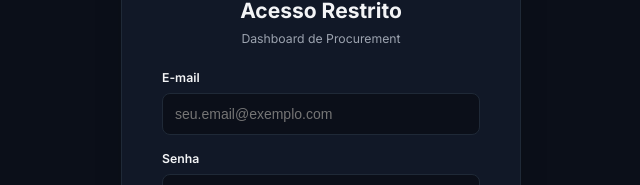
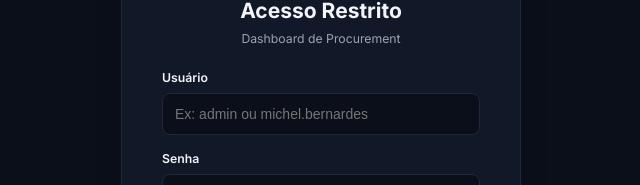
Before and after one commit to RizzoBia/procurement-dashboard, a React (Vite) app: page /login in a window 1280 px wide. Shown: the part 300-485 px from the top of the page, without its empty margins (319-959 px from the left). Built offline with nearby package versions, Linux system fonts and the light colour scheme; no server answers; the database is empty.

Commit message:
Change login from email to username

```diff
--- a/src/pages/Login.jsx
+++ b/src/pages/Login.jsx
@@ -5,7 +5,7 @@ import { LogIn } from 'lucide-react';
 import './Login.css';
 
 export default function Login() {
-  const [email, setEmail] = useState('');
+  const [username, setUsername] = useState('');
   const [password, setPassword] = useState('');
   const [error, setError] = useState('');
   const [isLoading, setIsLoading] = useState(false);
@@ -18,10 +18,13 @@ export default function Login() {
     setIsLoading(true);
 
     try {
-      const { error } = await login(email, password);
+      // O Supabase exige um formato de e-mail por padrão.
+      // Adicionamos um domínio fictício escondido para permitir login só com o "nome"
+      const formattedEmail = `${username.trim().toLowerCase()}@procurement.local`;
+      const { error } = await login(formattedEmail, password);
 
       if (error) {
-        setError('E-mail ou senha incorretos.');
+        setError('Usuário ou senha incorretos.');
       } else {
         navigate('/executive');
       }
@@ -45,13 +48,13 @@ export default function Login() {
 
         <form className="login-form" onSubmit={handleSubmit}>
           <div className="form-group">
-            <label htmlFor="email">E-mail</label>
+            <label htmlFor="username">Usuário</label>
             <input
-              type="email"
-              id="email"
-              placeholder="seu.email@exemplo.com"
-              value={email}
-              onChange={(e) => setEmail(e.target.value)}
+              type="text"
+              id="username"
+              placeholder="Ex: admin ou michel.bernardes"
+              value={username}
+              onChange={(e) => setUsername(e.target.value)}
               required
             />
           </div>
@@ -71,7 +74,7 @@ export default function Login() {
           <button
             type="submit"
             className="login-button"
-            disabled={isLoading || !email || !password}
+            disabled={isLoading || !username || !password}
           >
             {isLoading ? 'Entrando...' : (
               <>
```
